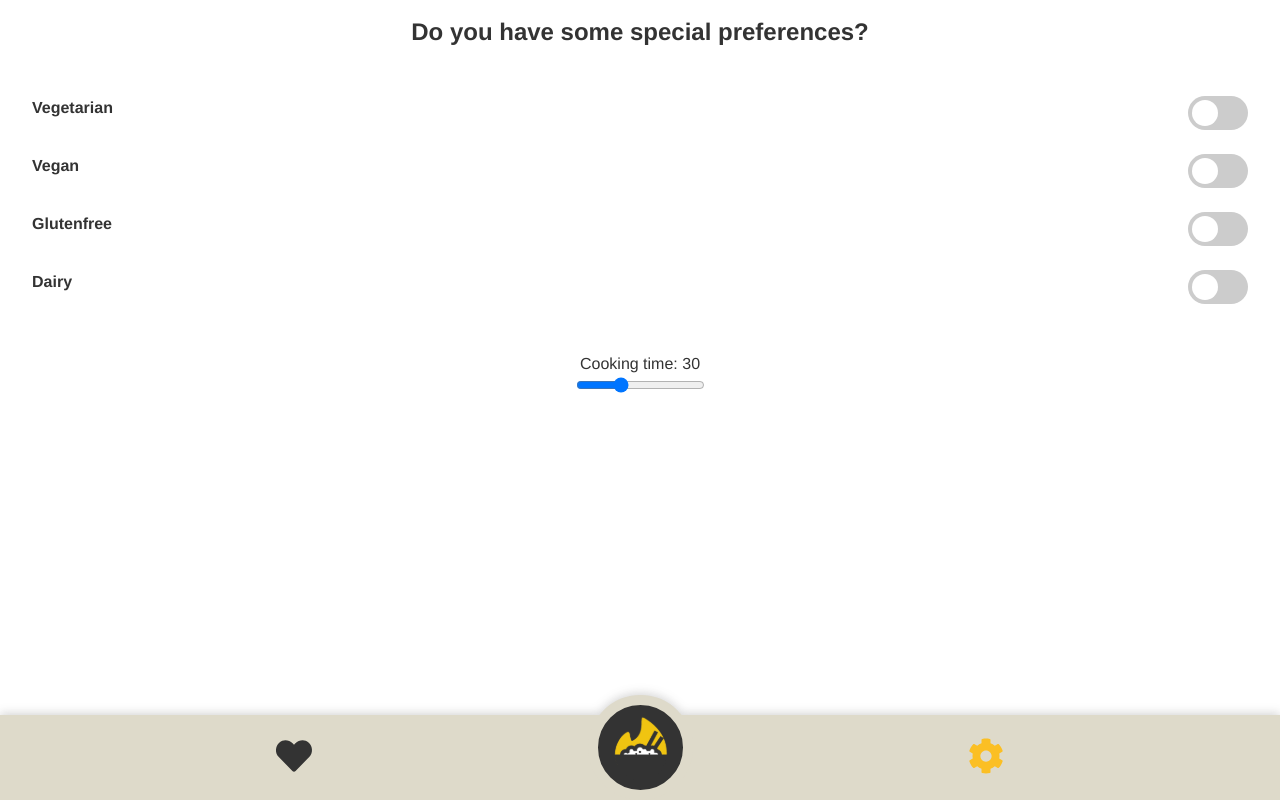
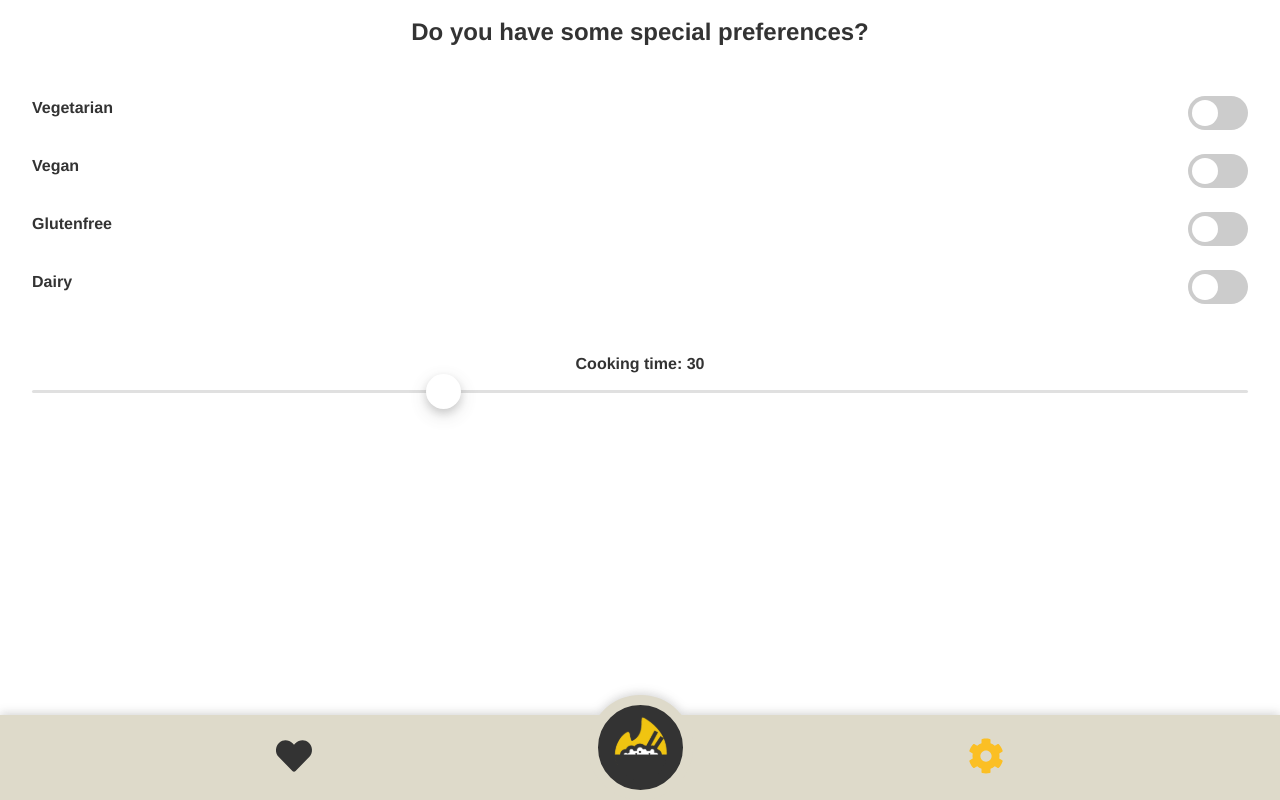
Before and after one commit to FridaysForFoodies/Tender-Frontend, a Vue app: page /settings in a window 1280 px wide. Built offline with nearby package versions, Linux system fonts and the light colour scheme.

Commit message:
add slider shadow

```diff
--- a/src/views/Settings.vue
+++ b/src/views/Settings.vue
@@ -10,7 +10,7 @@
         <label class="switch">
           <input type="checkbox" id="vegetarian" value="vegetarian" name="vegetarian" v-model="vegetarian"
                  @change="checkConsistency(false)">
-          <span class="slider round"/>
+          <span class="switcher round"/>
         </label>
       </div>
 
@@ -20,7 +20,7 @@
       <div class="text-right">
         <label class="switch">
           <input type="checkbox" id="vegan" name="vegan" value="vegan" v-model="vegan" @change="checkConsistency(true)">
-          <span class="slider round"/>
+          <span class="switcher round"/>
         </label>
       </div>
 
@@ -30,7 +30,7 @@
       <div class="text-right">
         <label class="switch">
           <input type="checkbox" id="gluten" name="gluten" value="gluten" v-model="gluten">
-          <span class="slider round"/>
+          <span class="switcher round"/>
         </label>
       </div>
 
@@ -41,14 +41,17 @@
         <label class="switch">
           <input type="checkbox" id="dairy" name="dairy" value="dairy" v-model="dairy"
                  @change="checkConsistency(false)">
-          <span class="slider round"/>
+          <span class="switcher round"/>
         </label>
       </div>
     </div>
 
-    <label for="time">Cooking time: {{ time }}<span v-show="time == 60">+</span></label>
+    <div class="slider-container">
+    <label class="text-left font-bold" for="time">Cooking time: {{ time }}<span v-show="time == 60">+</span></label>
     <br>
-    <input type="range" min="15" max="60" value="30" step="15" id="time" v-model="time" name="time">
+    <input type="range" min="15" max="60" value="30" step="15" id="time" v-model="time" name="time" class="slider">
+    </div>
+
   </div>
 </template>
 
@@ -73,11 +76,19 @@ export default {
         this.vegan = false
       }
     }
+  },
+  computed: {
+
   }
 }
 </script>
 
 <style scoped>
+
+/*
+ * checkbox style
+ */
+
 .switch {
   position: relative;
   display: inline-block;
@@ -91,7 +102,7 @@ export default {
   height: 0;
 }
 
-.slider {
+.switcher {
   position: absolute;
   cursor: pointer;
   top: 0;
@@ -103,7 +114,7 @@ export default {
   transition: .4s;
 }
 
-.slider:before {
+.switcher:before {
   position: absolute;
   content: "";
   height: 26px;
@@ -115,26 +126,71 @@ export default {
   transition: .4s;
 }
 
-input:checked + .slider {
+input:checked + .switcher {
   background-color: var(--color-primary);
 }
 
-input:focus + .slider {
+input:focus + .switcher {
   box-shadow: 0 0 1px var(--color-primary);
 }
 
-input:checked + .slider:before {
+input:checked + .switcher:before {
   -webkit-transform: translateX(26px);
   -ms-transform: translateX(26px);
   transform: translateX(26px);
 }
 
 /* Rounded sliders */
-.slider.round {
+.switcher.round {
   border-radius: 34px;
 }
 
-.slider.round:before {
+.switcher.round:before {
   border-radius: 50%;
 }
+
+/*
+ * range slider style
+ */
+
+.slider-container {
+  width: 100%;
+}
+
+.slider {
+  -webkit-appearance: none;
+  width: 100%;
+  height: 3px;
+  border-radius: 5px;
+  background: #d3d3d3;
+  outline: none;
+  opacity: 0.7;
+  -webkit-transition: .2s;
+  transition: opacity .2s;
+}
+
+.slider:hover {
+  opacity: 1;
+}
+
+.slider::-webkit-slider-thumb {
+  -webkit-appearance: none;
+  appearance: none;
+  width: 35px;
+  height: 35px;
+  border-radius: 50%;
+  background: #FFF;
+  cursor: pointer;
+  /*box-shadow: 1px 1px 1px #000000, 0px 0px 1px #0d0d0d;*/
+  box-shadow: 0 4px 8px 0 rgba(0, 0, 0, 0.2), 0 6px 20px 0 rgba(0, 0, 0, 0.19);
+}
+
+.slider::-moz-range-thumb {
+  width: 25px;
+  height: 25px;
+  border-radius: 50%;
+  background: #FFF;
+  cursor: pointer;
+}
+
 </style>
```
